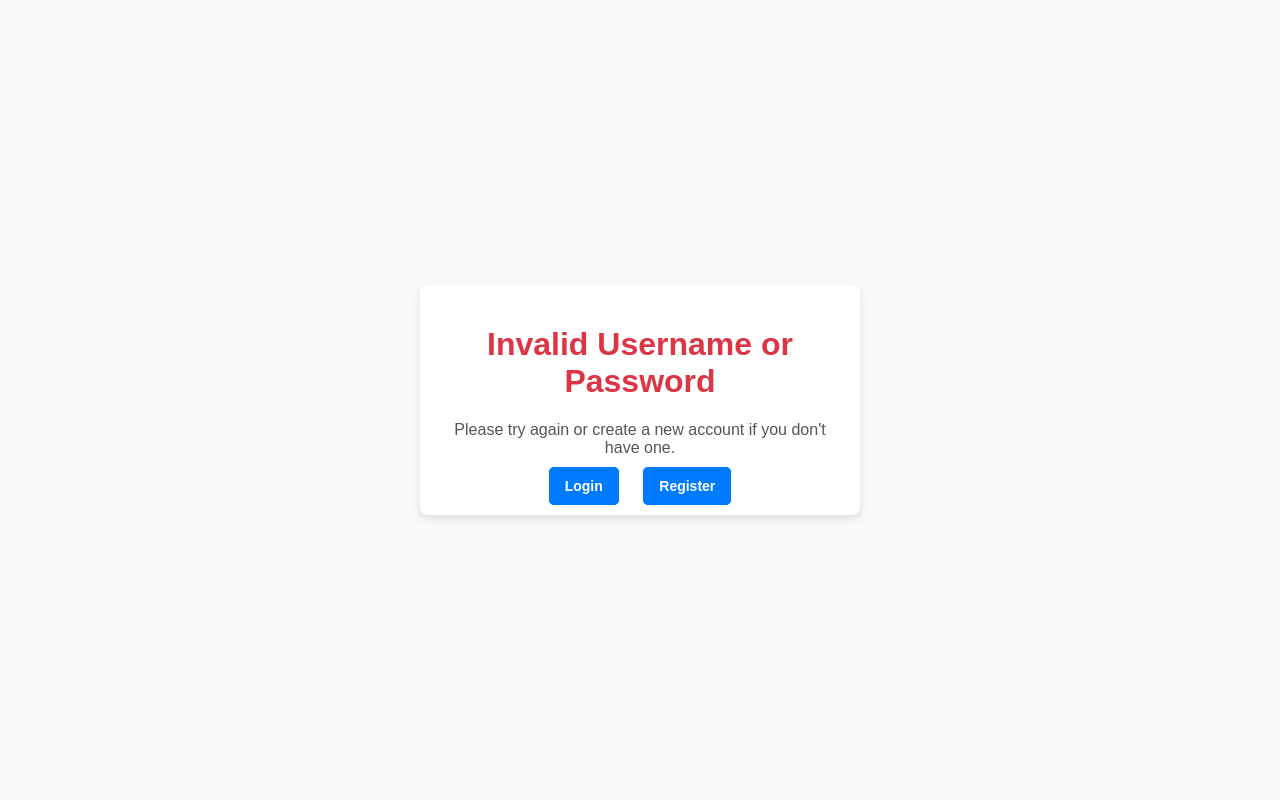
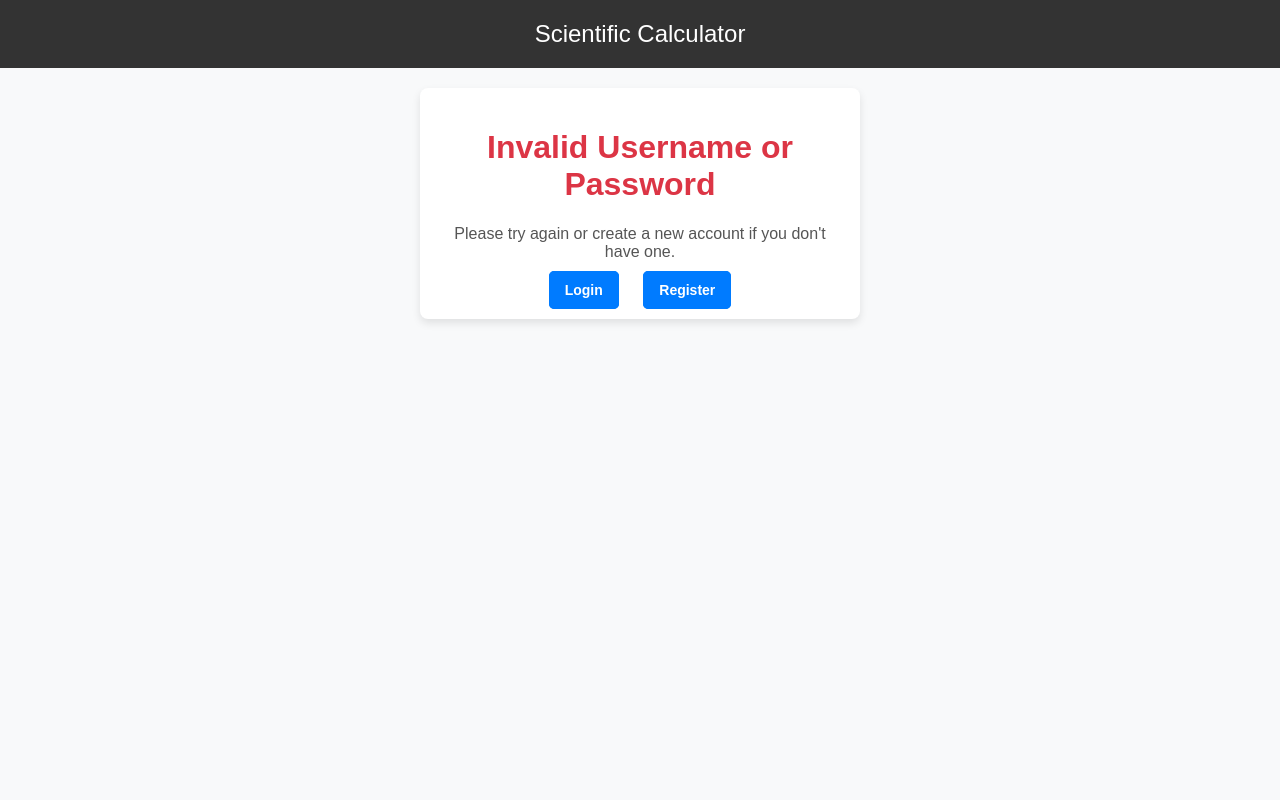
Before and after one commit to metaphyze/go-calculator-frontend, a Flask app: template templates/invalid_login.html in a window 1280 px wide. Run offline with Flask 3, Linux system fonts and the light colour scheme; the template is opened without the code that fills it, so the values that code supplies are empty.

Commit message:
working on page layout

```diff
--- a/templates/invalid_login.html
+++ b/templates/invalid_login.html
@@ -11,9 +11,19 @@
             margin: 0;
             padding: 0;
             display: flex;
-            justify-content: center;
+            flex-direction: column; /* Changed to column for banner and main content alignment */
             align-items: center;
             height: 100vh;
+        }
+
+        .banner {
+            background-color: #333;
+            color: white;
+            padding: 20px;
+            width: 100%; /* Full width */
+            text-align: center;
+            font-size: 24px;
+            margin-bottom: 20px; /* Space between banner and container */
         }
 
         .container {
@@ -67,6 +77,10 @@
     </style>
 </head>
 <body>
+    <div class="banner">
+        Scientific Calculator
+    </div>
+
     <div class="container">
         <h1>Invalid Username or Password</h1>
         <p>Please try again or create a new account if you don't have one.</p>
```
Also changed, not shown: templates/user_already_exists.html (+15 -1 lines).
